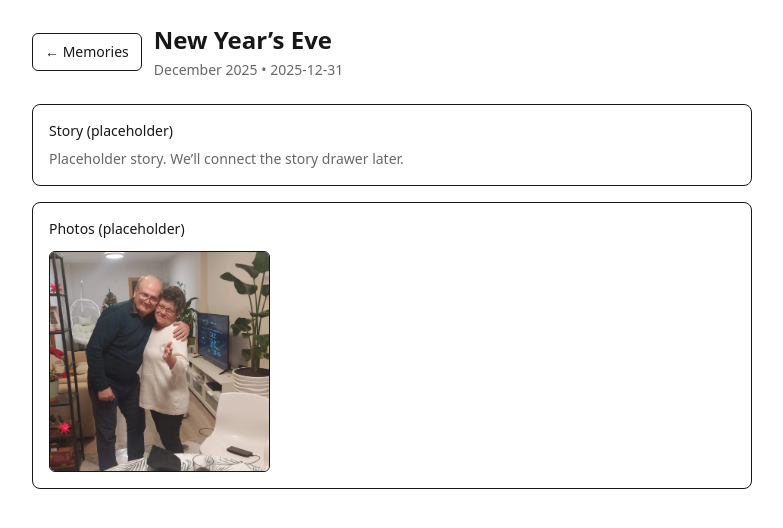
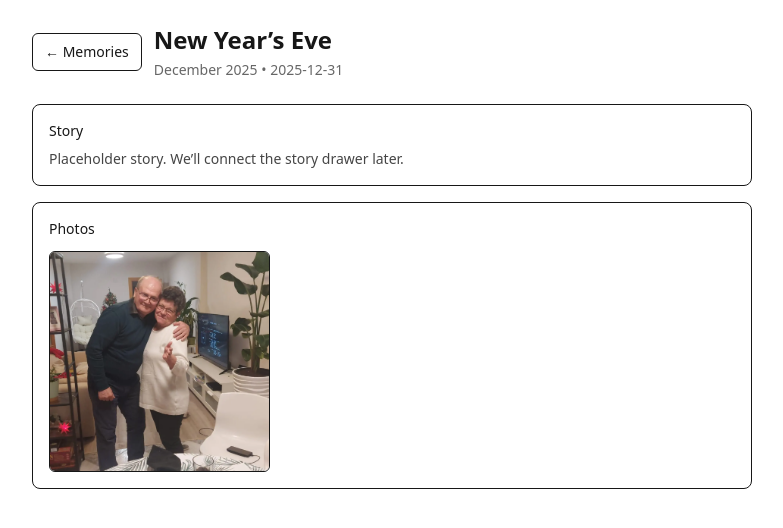
Before and after one commit to mdeckdev/emilias_recipes, a Next.js app: page /memories/new-years-eve-2025 in a window 1280 px wide. Shown: the top 528 px of the page, without its empty margins (248-1031 px from the left). Built offline with nearby package versions, Linux system fonts and the light colour scheme.

Commit message:
fix(memories): ensure story text has sufficient contrast on dark background

```diff
--- a/src/app/memories/[slug]/page.tsx
+++ b/src/app/memories/[slug]/page.tsx
@@ -3,7 +3,7 @@ import { notFound } from "next/navigation";
 import BackButton from "@/components/BackButton";
 import { getMemoryBySlug } from "@/lib/memories/memories";
 import Image from "next/image";
-
+import MemoryStory from "@/components/memories/MemoryStory";
 
 export const metadata = {
   title: "Memory",
@@ -32,15 +32,10 @@ export default async function MemoryPage({
       </header>
 
       <section className="space-y-4">
-        <div className="rounded-lg border p-4">
-          <div className="text-sm font-medium">Story (placeholder)</div>
-          <p className="mt-2 text-sm text-black/60">
-            {memory.story ?? "No story yet."}
-          </p>
-        </div>
+        <MemoryStory story={memory.story} />
 
         <div className="rounded-lg border p-4">
-          <div className="text-sm font-medium">Photos (placeholder)</div>
+          <div className="text-sm font-medium text-foreground">Photos</div>
           <div className="mt-3 grid grid-cols-3 gap-3">
             {memory.photos.map((p, i) => (
               <Link
@@ -60,7 +55,6 @@ export default async function MemoryPage({
               </Link>
             ))}
           </div>
-
         </div>
       </section>
     </main>
--- /dev/null
+++ b/src/components/memories/MemoryStory.tsx
@@ -0,0 +1,16 @@
+type Props = {
+  story?: string;
+};
+
+export default function MemoryStory({ story }: Props) {
+  if (!story) return null;
+
+  return (
+    <section className="rounded-lg border p-4">
+      <h2 className="text-sm font-medium">Story</h2>
+      <p className="mt-2 whitespace-pre-line text-sm text-foreground/80">
+        {story}
+      </p>
+    </section>
+  );
+}
```
Lines whose indentation alone changed are shown as unchanged.
